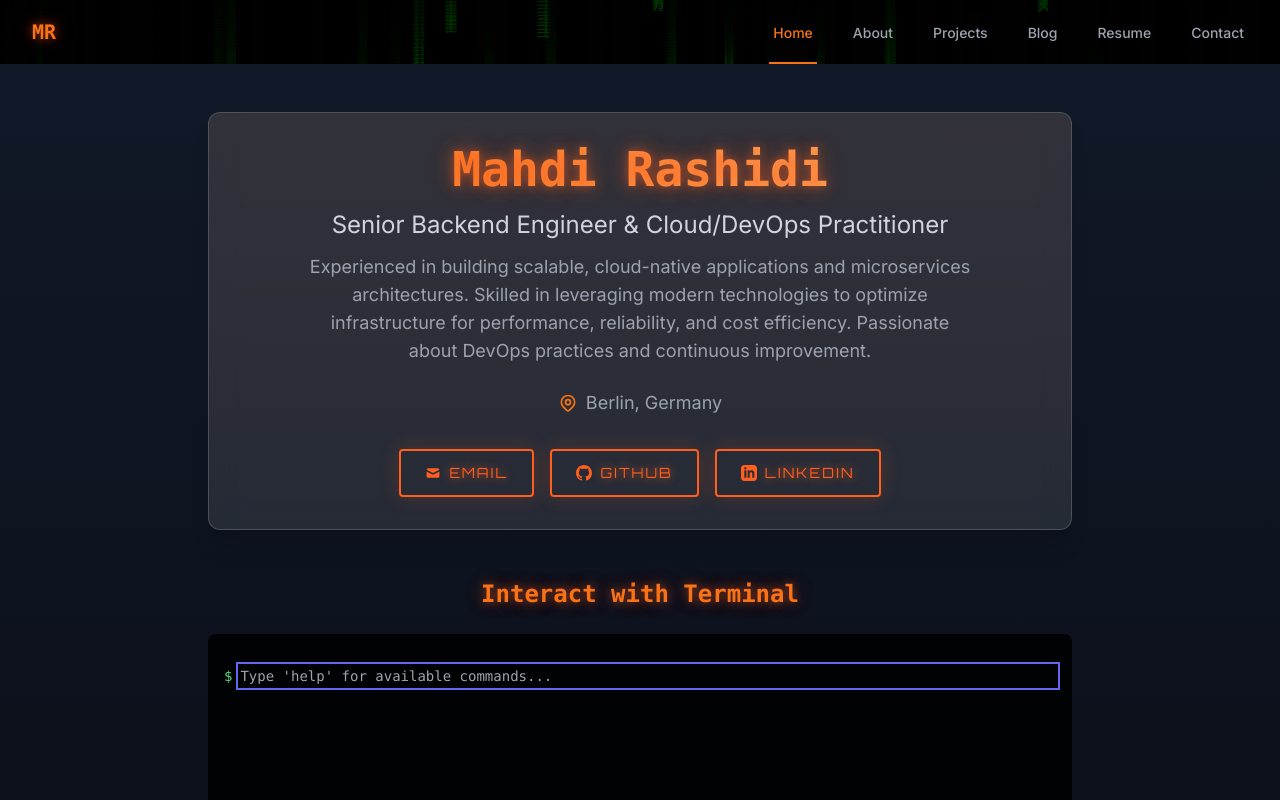
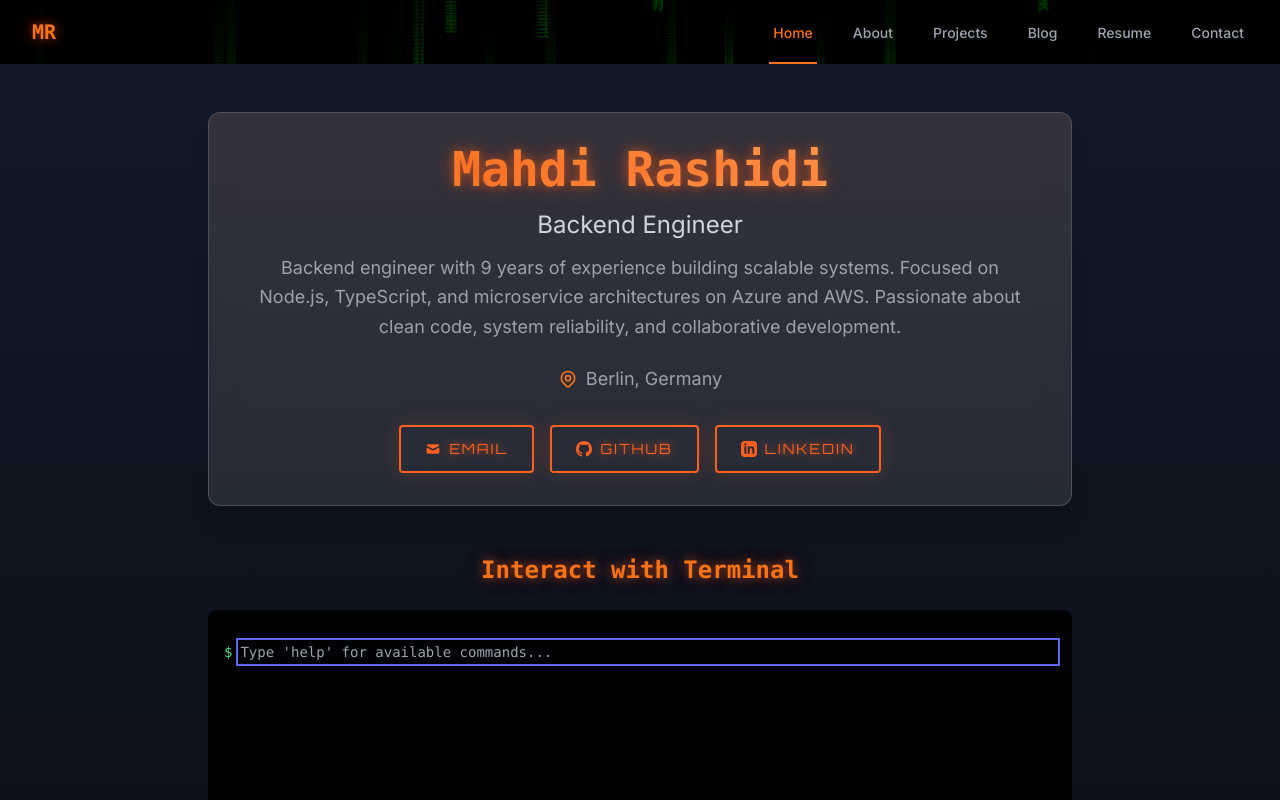
Before and after one commit to MRdevX/mrashidi.me, a Next.js app: page / in a window 1280 px wide. Shown: the top 800 px of the page. Built offline with nearby package versions, Linux system fonts and the light colour scheme.

Commit message:
refactor: update personal information in data model and enhance text layout in Home and About pages for improved readability

```diff
--- a/src/app/about/page.tsx
+++ b/src/app/about/page.tsx
@@ -39,7 +39,7 @@ export default function About() {
 
         <div className="prose dark:prose-invert max-w-none">
           <motion.section className="mb-12" initial="hidden" animate="visible" variants={fadeIn} transition={{ delay: 0.2 }}>
-            <p className="text-lg mb-6 leading-relaxed text-gray-300">{personalInfo.summary}</p>
+            <p className="text-lg mb-6 leading-relaxed text-gray-300">{personalInfo.description}</p>
           </motion.section>
 
           <motion.section className="mb-12" initial="hidden" animate="visible" variants={fadeIn} transition={{ delay: 0.4 }}>
--- a/src/app/page.tsx
+++ b/src/app/page.tsx
@@ -65,7 +65,7 @@ export default function Home() {
             {personalInfo.name}
           </h1>
           <p className="text-2xl text-gray-300 mb-3 font-terminal relative z-10">{personalInfo.title}</p>
-          <p className="text-lg text-gray-400 mb-6 relative z-10 max-w-2xl mx-auto">{personalInfo.intro}</p>
+          <p className="text-lg text-gray-400 mb-6 relative z-10 max-w-3xl mx-auto leading-relaxed">{personalInfo.intro}</p>
           <p className="text-lg text-gray-400 mb-8 relative z-10 flex items-center justify-center gap-2">
             <svg className="w-5 h-5 text-orange-500" fill="none" stroke="currentColor" viewBox="0 0 24 24">
               <path
--- a/src/data/personalInfo.ts
+++ b/src/data/personalInfo.ts
@@ -28,7 +28,7 @@ export interface PersonalInfo {
 
 const personalInfo: PersonalInfo = {
   name: "Mahdi Rashidi",
-  title: "Senior Backend Engineer & Cloud/DevOps Practitioner",
+  title: "Backend Engineer",
   location: "Berlin, Germany",
   email: "contact@mrashidi.me",
   website: "https://mrashidi.me",
@@ -45,11 +45,11 @@ const personalInfo: PersonalInfo = {
     { language: "Turkish", level: "Elementary (A1)", progress: 20 },
   ],
   summary:
-    "With 9+ years building scalable applications, I solve real-world problems using TypeScript, Node.js, and Kubernetes, with early Java experience. I design lean and reliable systems such as microservices and event-driven architectures across cloud platforms. I continuously explore new tools to keep solutions simple and efficient.",
+    "I'm a backend engineer with 9 years of experience, primarily focused on Node.js and TypeScript over the past 6 years. I began my career with Java and have used Python for scripting and automation across various projects. My work centers on building scalable backend systems using microservice architectures, primarily on Azure and AWS. I have experience spanning backend development, infrastructure, and DevOps, working with tools like GitLab CI/CD, Docker, Kubernetes, and Terraform. I've contributed to cloud migrations, legacy system modernization, and developing resilient, testable services across industries including e-mobility, fintech, aviation, and education. I value clean, maintainable code, system reliability, and transparent collaboration between engineering and product teams. I take a low-ego, team-first approach and thrive in environments where shared learning and constructive feedback are encouraged. I'm always looking to grow as an engineer and contribute to building systems that are both pragmatic and built to scale.",
   description:
-    "Expert Software Backend Engineer specializing in React, Node.js, and modern web technologies. I specialize in building scalable TypeScript/Node.js applications and cloud-native solutions. My expertise includes microservices architecture, Kubernetes, and multi-cloud platforms (Azure, AWS, GCP). Based in Berlin, Germany, I focus on delivering reliable enterprise solutions with emphasis on high availability and performance optimization.",
+    "I'm a backend engineer with 9 years of experience, primarily focused on Node.js and TypeScript over the past 6 years. I began my career with Java and have used Python for scripting and automation across various projects. My work centers on building scalable backend systems using microservice architectures, primarily on Azure and AWS. I have experience spanning backend development, infrastructure, and DevOps, working with tools like GitLab CI/CD, Docker, Kubernetes, and Terraform. I've contributed to cloud migrations, legacy system modernization, and developing resilient, testable services across industries including e-mobility, fintech, aviation, and education. I value clean, maintainable code, system reliability, and transparent collaboration between engineering and product teams. I take a low-ego, team-first approach and thrive in environments where shared learning and constructive feedback are encouraged. I'm always looking to grow as an engineer and contribute to building systems that are both pragmatic and built to scale.",
   intro:
-    "Experienced in building scalable, cloud-native applications and microservices architectures. Skilled in leveraging modern technologies to optimize infrastructure for performance, reliability, and cost efficiency. Passionate about DevOps practices and continuous improvement.",
+    "Backend engineer with 9 years of experience building scalable systems. Focused on Node.js, TypeScript, and microservice architectures on Azure and AWS. Passionate about clean code, system reliability, and collaborative development.",
   contactCta: "Ready to Discuss Your Next Project?",
   contactDescription:
     "Looking for a backend engineer who can bring your ideas to life? Let's connect and discuss how we can work together to create scalable, efficient solutions for your business.",
```
Also changed, not shown: public/sw.js, 1 other file (tests, documents, lock files or other folders).
